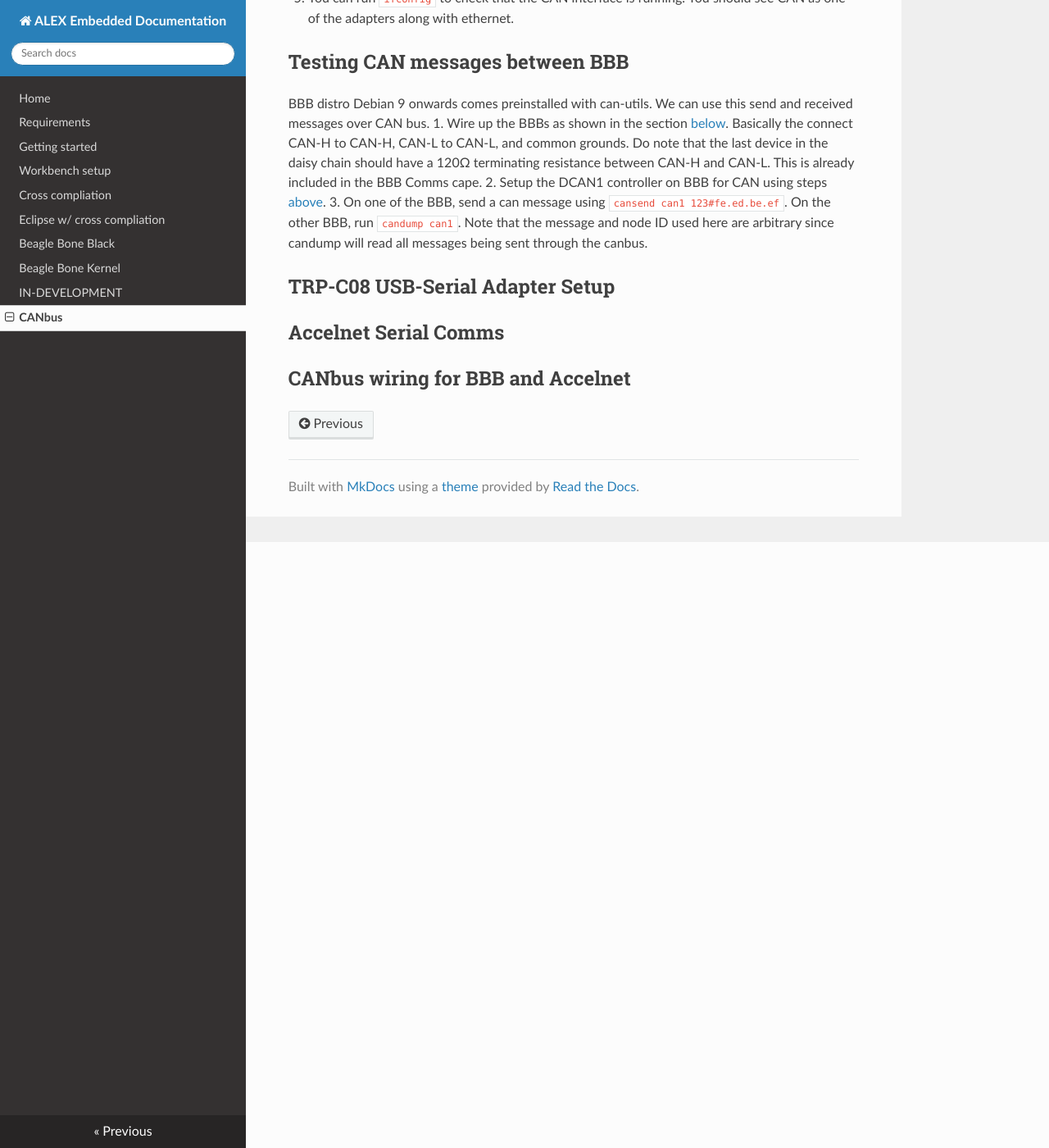
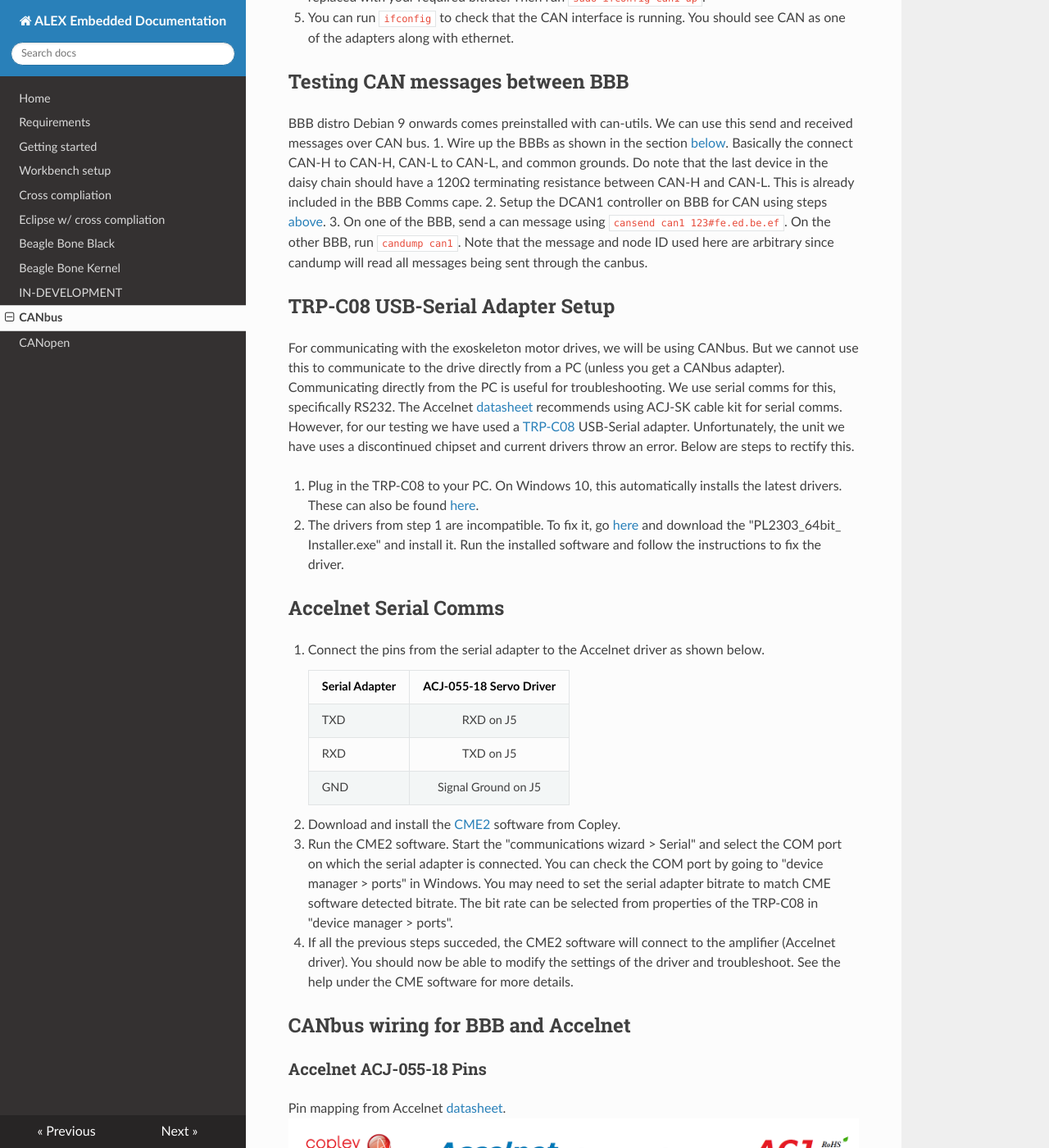
Before and after one commit to capstonealex/Embedded, an MkDocs documentation site: the page built from docs/canbus.md, in a window 1280 px wide and 1400 px high, scrolled down 739 px. Shown: the whole window at 82% size. Built offline with MkDocs 1.6.1, drawn with Linux system fonts in a browser that asks for light colours; nearby versions of some CDN libraries; some of the changed text lies outside the part shown.

Commit message:
CANbus and CANopen docs
Added CANopen section and more content to CANbus

```diff
--- a/docs/canbus.md
+++ b/docs/canbus.md
@@ -1,5 +1,5 @@
 ## CANbus
-The Fourier X2 exoskelton currently uses the Accelnet [ACJ-055-18](https://www.copleycontrols.com/en/products/acj-055-18) servo drives. These support the CANopen protocol. We use BeagleBoneBlack with a [comms cape](https://github.com/beagleboard/capes/tree/master/beaglebone/Comms) for communicating with it. BBB has 2 CAN controllers: DCAN0 and DCAN1. But the pins for DCAN0 are used by the comms cape. These capes already have a terminating resistance (120Ω) between CAN-H and CAN-L.
+The Fourier X2 exoskelton currently uses the Accelnet [ACJ-055-18](https://www.copleycontrols.com/en/products/acj-055-18) servo drivers. These support the CANopen protocol. We use BeagleBoneBlack with a [comms cape](https://github.com/beagleboard/capes/tree/master/beaglebone/Comms) for communicating with it. BBB has 2 CAN controllers: DCAN0 and DCAN1. But the pins for DCAN0 are used by the comms cape, so we will be using DCAN1 exclusively. Note that these capes already have a terminating resistance (120Ω) between CAN-H and CAN-L.
 
 Note: CANbus is a physical/data link later protocol. CANOpen is a higher layer protocol.
 
@@ -27,7 +27,26 @@
 3. On one of the BBB, send a can message using `cansend can1 123#fe.ed.be.ef`. On the other BBB, run `candump can1`. Note that the message and node ID used here are arbitrary since candump will read all messages being sent through the canbus.
 
 ## TRP-C08 USB-Serial Adapter Setup
+For communicating with the exoskeleton motor drives, we will be using CANbus. But we cannot use this to communicate to the drive directly from a PC (unless you get a CANbus adapter). Communicating directly from the PC is useful for troubleshooting. We use serial comms for this, specifically RS232.
+The Accelnet [datasheet](https://www.copleycontrols.com/wp-content/uploads/2018/02/Accelnet_Micro_Panel_CANopen-ACJ-Datasheet-Datasheet.pdf) recommends using ACJ-SK cable kit for serial comms. However, for our testing we have used a [TRP-C08](http://www.trycom.com.tw/TRP-C08.htm) USB-Serial adapter. Unfortunately, the unit we have uses a discontinued chipset and current drivers throw an error. Below are steps to rectify this.
+
+1. Plug in the TRP-C08 to your PC. On Windows 10, this automatically installs the latest drivers. These can also be found [here](http://www.trycom.com.tw/DOWNLOAD.htm).
+2. The drivers from step 1 are incompatible. To fix it, go [here](http://www.ifamilysoftware.com/news37.html) and download the "PL2303_64bit_ Installer.exe" and install it. Run the installed software and follow the instructions to fix the driver.
 
 ## Accelnet Serial Comms
+1. Connect the pins from the serial adapter to the Accelnet driver as shown below.
+
+    | Serial Adapter| ACJ-055-18 Servo Driver|
+    | ------------- |:----------------------:|
+    | TXD           | RXD on J5              |
+    | RXD           | TXD on J5              |
+    | GND           | Signal Ground on J5    |
+
+3. Download and install the [CME2](https://www.copleycontrols.com/en/products/acj-055-18/) software from Copley.
+4. Run the CME2 software. Start the "communications wizard > Serial" and select the COM port on which the serial adapter is connected. You can check the COM port by going to "device manager > ports" in Windows. You may need to set the serial adapter bitrate to match CME software detected bitrate. The bit rate can be selected from properties of the TRP-C08 in "device manager > ports".
+5. If all the previous steps succeded, the CME2 software will connect to the amplifier (Accelnet driver). You should now be able to modify the settings of the driver and troubleshoot. See the help under the CME software for more details.
 
 ## CANbus wiring for BBB and Accelnet
+### Accelnet ACJ-055-18 Pins
+Pin mapping from Accelnet [datasheet](https://www.copleycontrols.com/wp-content/uploads/2018/02/Accelnet_Micro_Panel_CANopen-ACJ-Datasheet-Datasheet.pdf).
+![ACJ-055-18](img/accelnetWiring.png)
--- a/mkdocs.yml
+++ b/mkdocs.yml
@@ -12,6 +12,7 @@
   # - Everthing below this is in-development components. Move completed sections above.
   - IN-DEVELOPMENT: develop.md
   - CANbus: canbus.md
+  - CANopen: canopen.md
   # - Real Time: relatime.md
   # - Misc: misc.md
   # - About: about.md
```
Also changed, not shown: docs/canopen.md (added, +49 -0 lines), docs/img/accelnetWiring.png (added).
